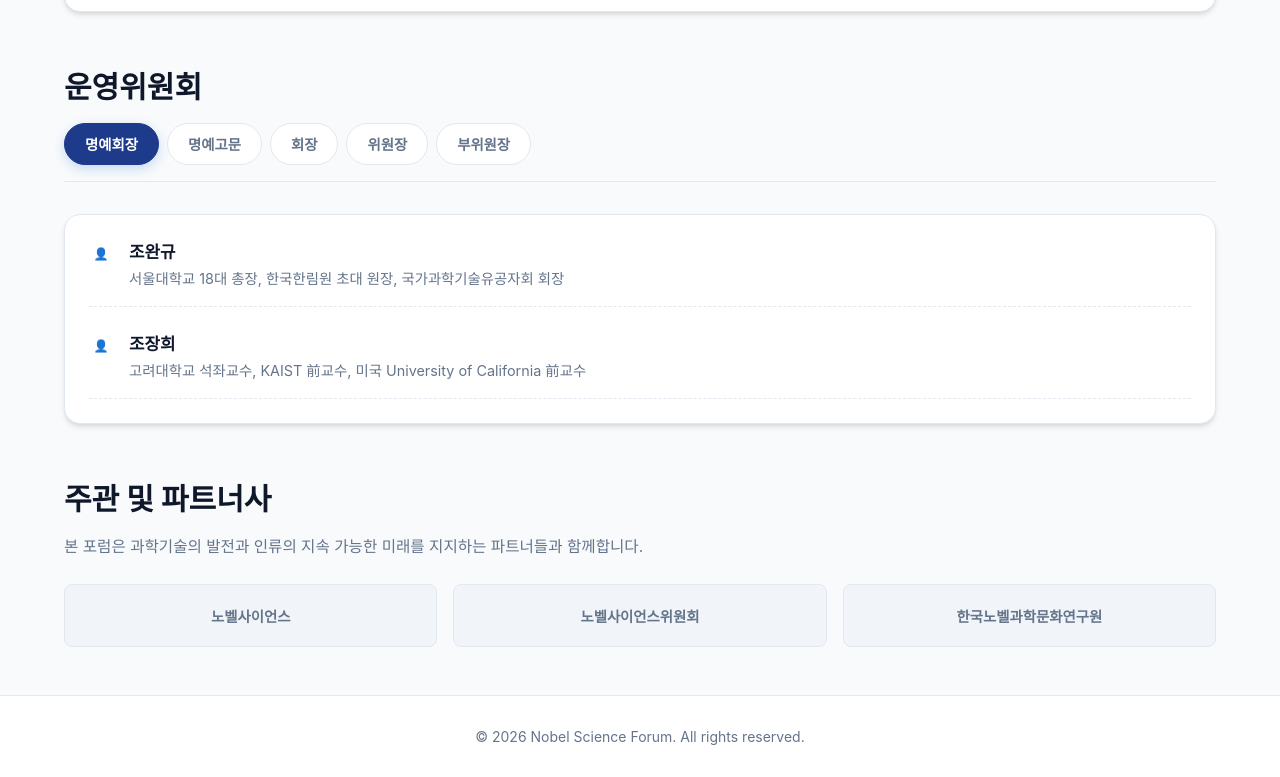
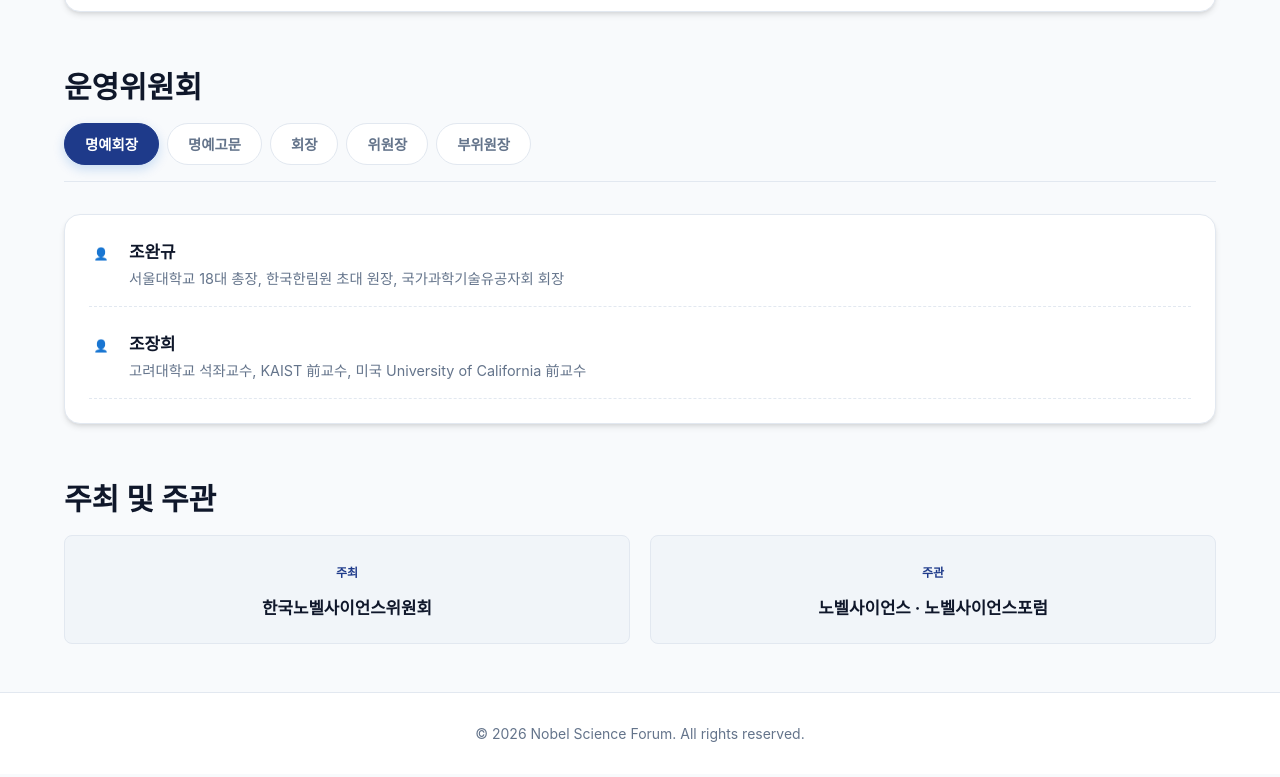
Before and after one commit to poohaman1/NobelScienceForum, a Next.js app: page /about in a window 1280 px wide. Shown: the part 478-1255 px from the top of the page. Built offline with nearby package versions, Linux system fonts and the light colour scheme; a web font is replaced by a local one.

Commit message:
소개 페이지 하단 섹션을 주최 및 주관 정보로 교체

```diff
--- a/src/app/about/about.module.css
+++ b/src/app/about/about.module.css
@@ -105,32 +105,49 @@
   line-height: 1.6;
 }
 
-/* 파트너사 그리드 */
-.partnerGrid {
+/* 주최 및 주관 섹션 */
+.organizerGrid {
   display: grid;
-  grid-template-columns: repeat(2, 1fr);
-  gap: 1rem;
+  grid-template-columns: 1fr;
+  gap: 1.25rem;
+  margin-top: 1rem;
 }
 
 @media (min-width: 640px) {
-  .partnerGrid {
-    grid-template-columns: repeat(3, 1fr);
+  .organizerGrid {
+    grid-template-columns: repeat(2, 1fr);
   }
 }
 
-.partnerLogo {
-  padding: 1.25rem;
+.organizerItem {
+  padding: 1.5rem;
+  background-color: var(--surface-hover);
   border: 1px solid var(--border);
   border-radius: var(--radius-md);
-  background: var(--surface-hover);
-  font-weight: 600;
-  color: var(--text-muted);
   text-align: center;
-  font-size: 0.9rem;
   transition: var(--transition-normal);
 }
 
-.partnerLogo:hover {
+.organizerItem:hover {
   border-color: var(--primary);
+  transform: translateY(-2px);
+}
+
+.organizerLabel {
+  display: inline-block;
+  font-size: 0.75rem;
+  font-weight: 800;
   color: var(--primary);
+  background-color: var(--primary-light);
+  padding: 0.2rem 0.6rem;
+  border-radius: var(--radius-full);
+  margin-bottom: 0.75rem;
+  text-transform: uppercase;
 }
+
+.organizerName {
+  font-size: 1.05rem;
+  font-weight: 700;
+  color: var(--text-main);
+  word-break: keep-all;
+}
--- a/src/app/about/page.tsx
+++ b/src/app/about/page.tsx
@@ -85,14 +85,16 @@
       </section>
 
       <section>
-        <h2 className="title-h2">주관 및 파트너사</h2>
-        <p style={{ color: 'var(--text-muted)', marginBottom: '1.5rem', fontSize: '0.975rem', lineHeight: '1.6', wordBreak: 'keep-all' }}>
-          본 포럼은 과학기술의 발전과 인류의 지속 가능한 미래를 지지하는 파트너들과 함께합니다.
-        </p>
-        <div className={styles.partnerGrid}>
-          {['노벨사이언스', '노벨사이언스위원회', '한국노벨과학문화연구원'].map(partner => (
-            <div key={partner} className={styles.partnerLogo}>{partner}</div>
-          ))}
+        <h2 className="title-h2">주최 및 주관</h2>
+        <div className={styles.organizerGrid}>
+          <div className={styles.organizerItem}>
+            <span className={styles.organizerLabel}>주최</span>
+            <p className={styles.organizerName}>한국노벨사이언스위원회</p>
+          </div>
+          <div className={styles.organizerItem}>
+            <span className={styles.organizerLabel}>주관</span>
+            <p className={styles.organizerName}>노벨사이언스 · 노벨사이언스포럼</p>
+          </div>
         </div>
       </section>
     </div>
```
